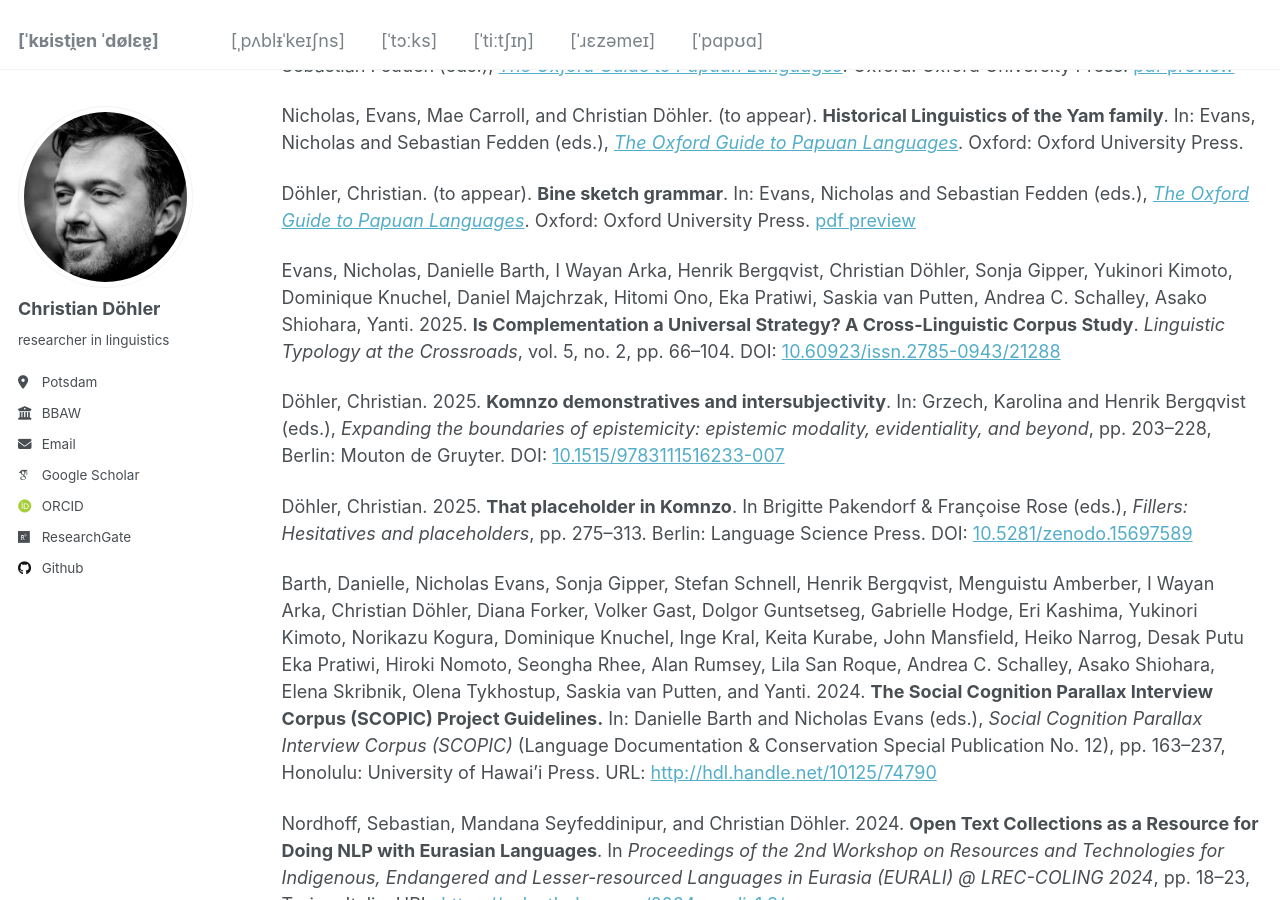
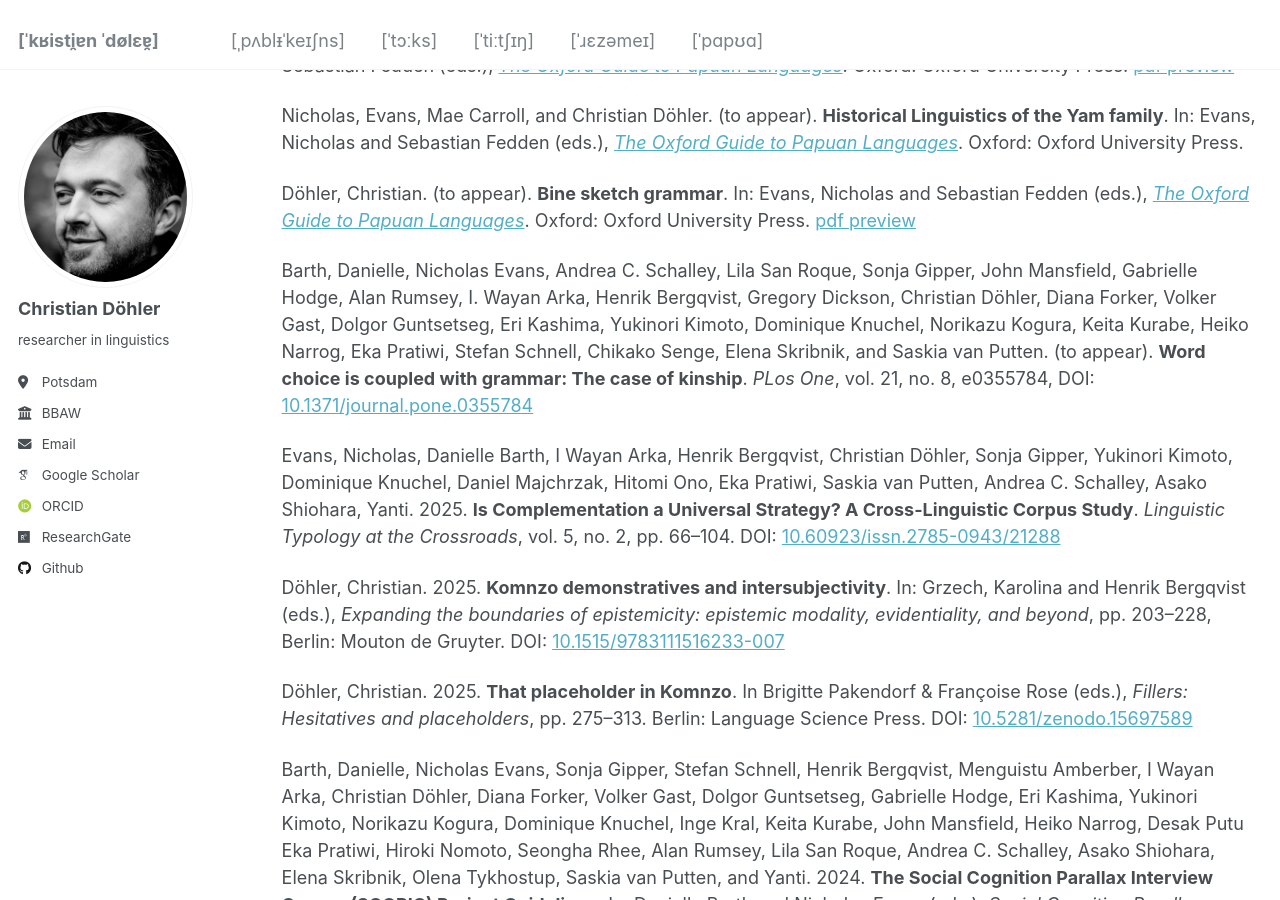
Before and after one commit to chrdoe/chrdoe.github.io, a Jekyll site: the page built from _pages/publications.md, in a window 1280 px wide and 900 px high, scrolled down 587 px. Built offline with Jekyll 4.4.1, drawn with Linux system fonts in a browser that asks for light colours; some web fonts are replaced.

Commit message:
Update publications.md

```diff
--- a/_pages/publications.md
+++ b/_pages/publications.md
@@ -33,6 +33,8 @@ Olsson, Bruno and Christian Döhler. (to appear). **Alignment in Papuan language
 Nicholas, Evans, Mae Carroll, and Christian Döhler. (to appear). **Historical Linguistics of the Yam family**. In: Evans, Nicholas and Sebastian Fedden (eds.), <a href="https://global.oup.com/academic/product/the-oxford-guide-to-the-papuan-languages-9780198849483?cc=de&lang=en&" target="_blank">*The Oxford Guide to Papuan Languages*</a>. Oxford: Oxford University Press.
 
 Döhler, Christian. (to appear). **Bine sketch grammar**. In: Evans, Nicholas and Sebastian Fedden (eds.), <a href="https://global.oup.com/academic/product/the-oxford-guide-to-the-papuan-languages-9780198849483?cc=de&lang=en&" target="_blank">*The Oxford Guide to Papuan Languages*</a>. Oxford: Oxford University Press. <a href="https://chrdoe.github.io/files/do%CC%88hler2025_OGPL_Bine_sketch_grammar-preprint.pdf" target="_blank">pdf preview</a>
+
+Barth, Danielle, Nicholas Evans, Andrea C. Schalley, Lila San Roque, Sonja Gipper, John Mansfield, Gabrielle Hodge, Alan Rumsey, I. Wayan Arka, Henrik Bergqvist, Gregory Dickson, Christian Döhler, Diana Forker, Volker Gast, Dolgor Guntsetseg, Eri Kashima, Yukinori Kimoto, Dominique Knuchel, Norikazu Kogura, Keita Kurabe, Heiko Narrog, Eka Pratiwi, Stefan Schnell, Chikako Senge, Elena Skribnik, and Saskia van Putten. (to appear). **Word choice is coupled with grammar: The case of kinship**. *PLos One*, vol. 21, no. 8, e0355784, DOI: <a href="https://doi.org/10.1371/journal.pone.0355784" target="_blank">10.1371/journal.pone.0355784</a>
 
 Evans, Nicholas, Danielle Barth, I Wayan Arka, Henrik Bergqvist, Christian Döhler, Sonja Gipper, Yukinori Kimoto, Dominique Knuchel, Daniel Majchrzak, Hitomi Ono, Eka Pratiwi, Saskia van Putten, Andrea C. Schalley, Asako Shiohara, Yanti. 2025. **Is Complementation a Universal Strategy? A Cross-Linguistic Corpus Study**. *Linguistic Typology at the Crossroads*, vol. 5, no. 2, pp. 66–104. DOI: <a href="https://doi.org/10.60923/issn.2785-0943/21288" target="_blank">10.60923/issn.2785-0943/21288</a>
 
```
